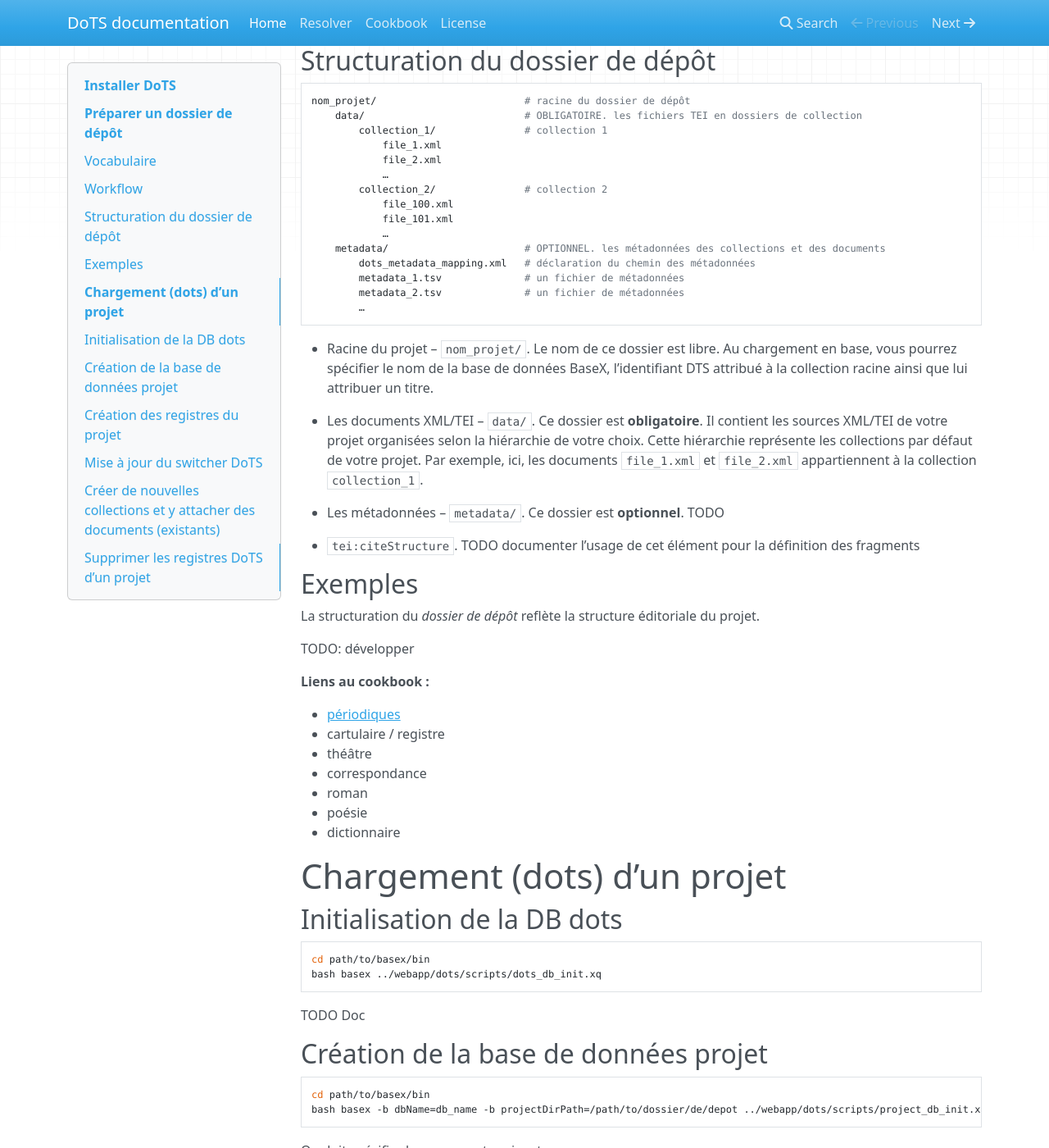
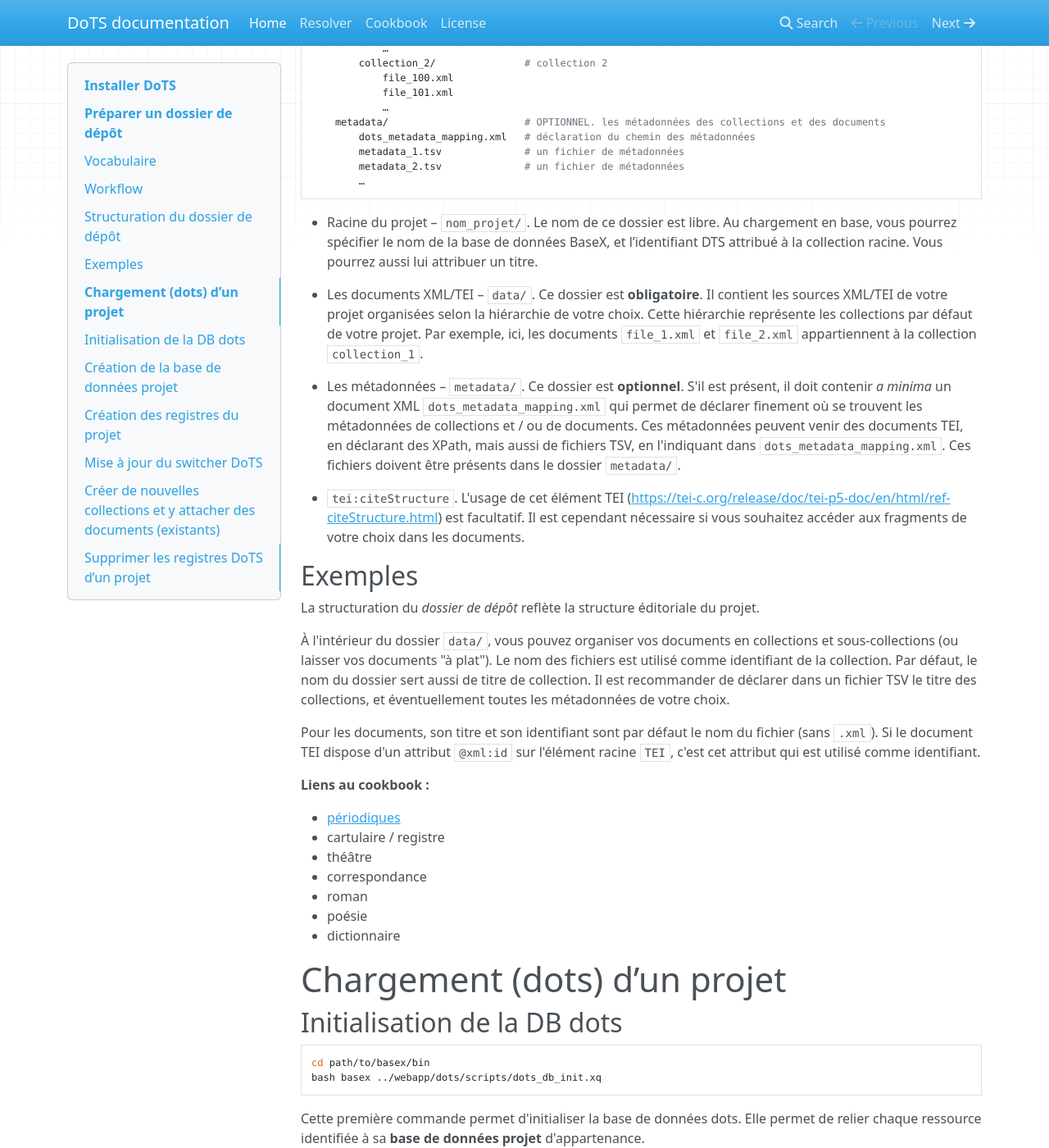
Before and after one commit to emmamorlock/dots_documentation, an MkDocs documentation site: the page built from docs/index.md, in a window 1280 px wide and 1400 px high, scrolled down 1701 px. Shown: the whole window at 82% size. Built offline with MkDocs 1.6.1, drawn with Linux system fonts in a browser that asks for light colours; nearby versions of some CDN libraries; some of the changed text lies outside the part shown.

Commit message:
complète la documentation sur l'installation

````diff
--- a/docs/index.md
+++ b/docs/index.md
@@ -1,13 +1,3 @@
-!!!! MAPPING RELATIVE PATHS!
-
-Multiple collections => seulement 2!
-
-- Pas listé sur la coll racine
-- Les membres ne sont pas listés
-- PB avec data/ path ????
-
-Que se passe si pas de sous-dossiers in data/ ?
-
 # Installer DoTS
 
 **1. BaseX**
@@ -100,20 +93,22 @@
 			…
 
 
-- Racine du projet – `nom_projet/`. Le nom de ce dossier est libre. Au chargement en base, vous pourrez spécifier le nom de la base de données BaseX, l’identifiant DTS attribué à la collection racine ainsi que lui attribuer un titre.
+- Racine du projet – `nom_projet/`. Le nom de ce dossier est libre. Au chargement en base, vous pourrez spécifier le nom de la base de données BaseX, et l’identifiant DTS attribué à la collection racine. Vous pourrez aussi lui attribuer un titre.
 
 - Les documents XML/TEI – `data/`. Ce dossier est **obligatoire**. Il contient les sources XML/TEI de votre projet organisées selon la hiérarchie de votre choix. Cette hiérarchie représente les collections par défaut de votre projet. Par exemple, ici, les documents `file_1.xml` et `file_2.xml` appartiennent à la collection `collection_1`.
 
-- Les métadonnées – `metadata/`. Ce dossier est **optionnel**. TODO
+- Les métadonnées – `metadata/`. Ce dossier est **optionnel**. S'il est présent, il doit contenir *a minima* un document XML `dots_metadata_mapping.xml` qui permet de déclarer finement où se trouvent les métadonnées de collections et / ou de documents. Ces métadonnées peuvent venir des documents TEI, en déclarant des XPath, mais aussi de fichiers TSV, en l'indiquant dans `dots_metadata_mapping.xml`. Ces fichiers doivent être présents dans le dossier `metadata/`.
 
-- `tei:citeStructure`. TODO documenter l’usage de cet élément pour la définition des fragments
+- `tei:citeStructure`. L'usage de cet élément TEI ([https://tei-c.org/release/doc/tei-p5-doc/en/html/ref-citeStructure.html](https://tei-c.org/release/doc/tei-p5-doc/en/html/ref-citeStructure.html)) est facultatif. Il est cependant nécessaire si vous souhaitez accéder aux fragments de votre choix dans les documents.
 
 
 ## Exemples
 
 La structuration du *dossier de dépôt* reflète la structure éditoriale du projet.
 
-TODO: développer
+À l'intérieur du dossier `data/`, vous pouvez organiser vos documents en collections et sous-collections (ou laisser vos documents "à plat"). Le nom des fichiers est utilisé comme identifiant de la collection. Par défaut, le nom du dossier sert aussi de titre de collection. Il est recommander de déclarer dans un fichier TSV le titre des collections, et éventuellement toutes les métadonnées de votre choix.
+
+Pour les documents, son titre et son identifiant sont par défaut le nom du fichier (sans `.xml`). Si le document TEI dispose d'un attribut `@xml:id` sur l'élément racine `TEI`, c'est cet attribut qui est utilisé comme identifiant.
 
 **Liens au cookbook :**
 
@@ -136,7 +131,7 @@
 bash basex ../webapp/dots/scripts/dots_db_init.xq
 ```
 
-TODO Doc
+Cette première commande permet d'initialiser la base de données dots. Elle permet de relier chaque ressource identifiée à sa **base de données projet** d'appartenance.
 
 ## Création de la base de données projet
 
@@ -146,16 +141,18 @@
 bash basex -b dbName=db_name -b projectDirPath=/path/to/dossier/de/depot ../webapp/dots/scripts/project_db_init.xq
 ```
 
+Cette commande permet de créer automatique la **base de données projet**.
 On doit spécifier les arguments suivants :
 
 - `dbName` : nom de la base de données BaseX du projet
 - `projectDirPath` : chemin absolu vers le dossier de dépôt du projet
 
-La base de données du projet est créée en conservant la structure du paquet de dépôt en collections et sous-collection par défaut. Mais il est d’inscrire ces documents dans d’autres collections.
+La base de données du projet est créée en conservant la structure du paquet de dépôt en collections et sous-collection par défaut. Mais il est possible dans un second temps d’inscrire ces documents dans d’autres collections.
 
 
 ## Création des registres du projet
 
+Cette commande permet de créer les registres dots dans la base de données projet. Ce sont ces registres qui fournissent les éléments de réponse au résolveur.
 
 ```bash
 bash basex -b dbName=db_name -b topCollectionId=top_collection_id ../webapp/dots/scripts/project_registers_create.xq
@@ -193,8 +190,7 @@
 bash basex -b srcPath=/path/to/custom_collections.tsv ../webapp/dots/scripts/create_custom_collections.xq
 ```
 
-TODO documentation de `custom_collections.tsv`
-
+Le fichier ``custom_collections.tsv` illustre comment créer de nouvelles collections et lier des documents (déjà existants) à ces collections.
 
 
 ## Supprimer les registres DoTS d’un projet
````
Also changed, not shown: other parts of docs/index.md (+5 -2 lines).
